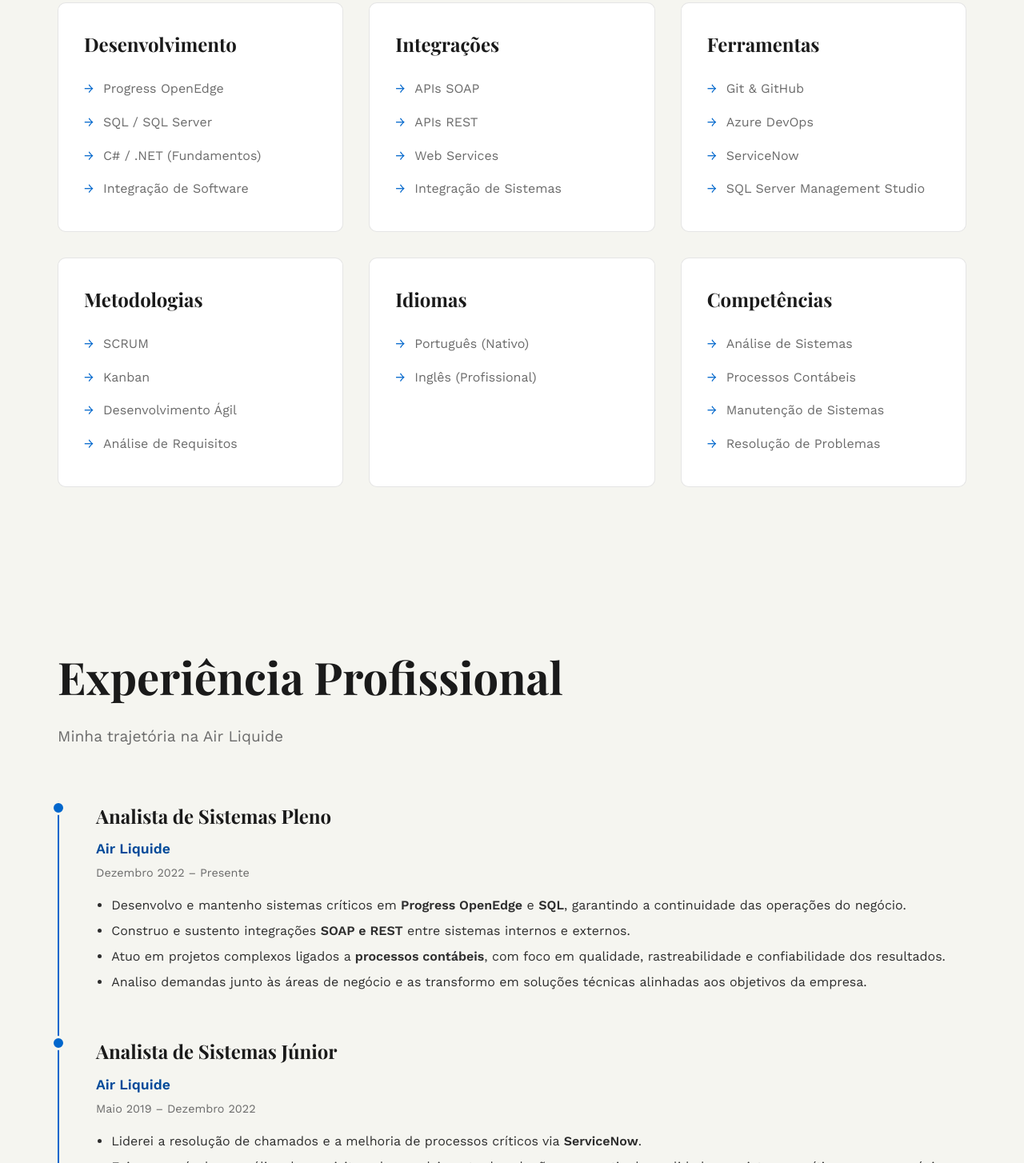
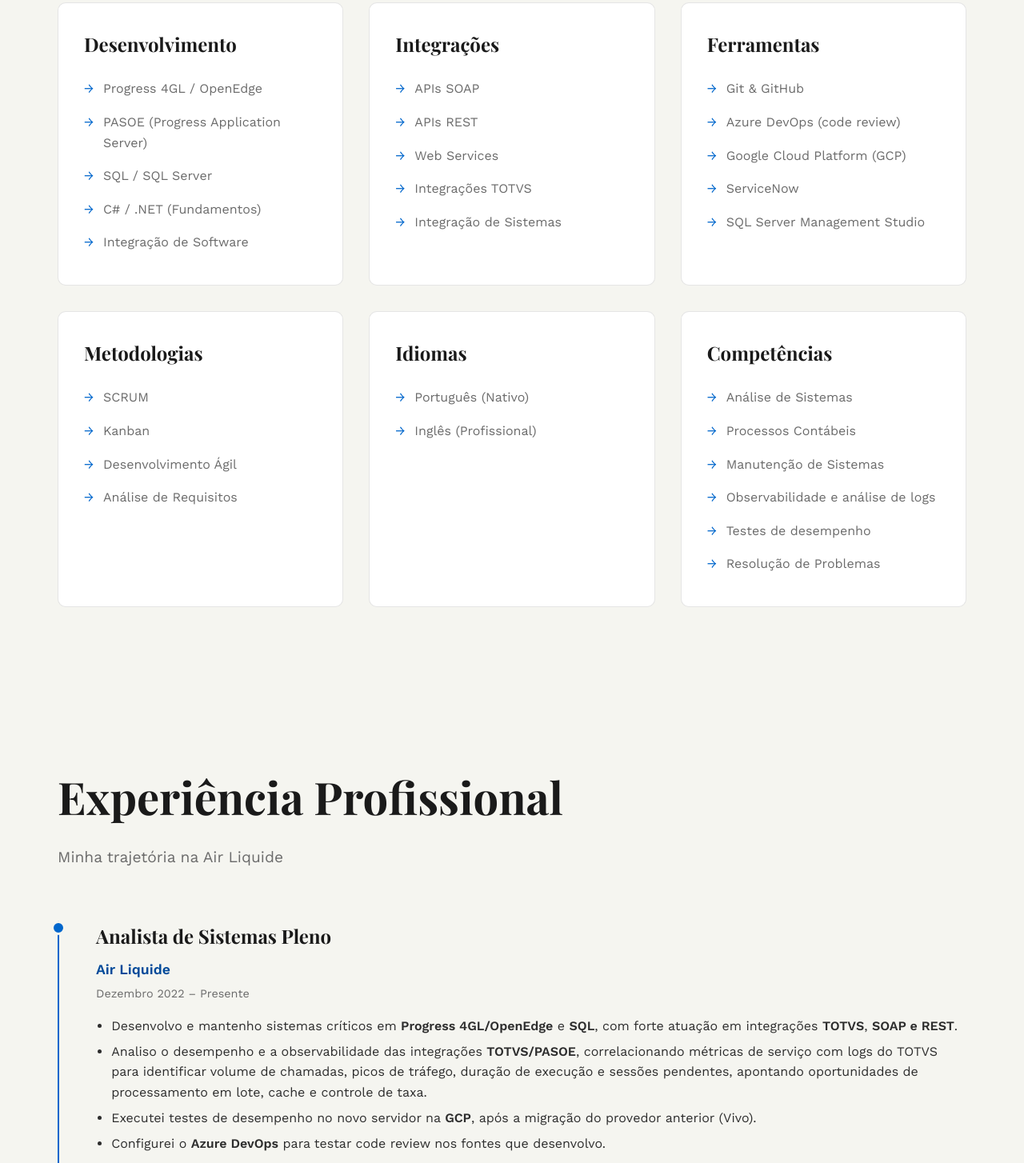
Before and after one commit to gessemacedo/gessemacedo.github.io, a plain HTML site: page index.html in a window 1280 px wide. Shown: the part 2210-3664 px from the top of the page at 80% size. Drawn offline with nearby package versions, Linux system fonts and the light colour scheme.

Commit message:
Atualiza experiência atual: integrações TOTVS/PASOE, observabilidade, GCP e Azure DevOps

```diff
--- a/index.html
+++ b/index.html
@@ -4,19 +4,19 @@
     <meta charset="UTF-8">
     <meta name="viewport" content="width=device-width, initial-scale=1.0">
     <title>Gessé Soares | Desenvolvedor de Software</title>
-    <meta name="description" content="Gessé Soares, Desenvolvedor de Software e Analista de Sistemas em São Paulo, com experiência em Progress OpenEdge, SQL e integrações SOAP/REST.">
+    <meta name="description" content="Gessé Soares, Desenvolvedor de Software e Analista de Sistemas em São Paulo, com experiência em Progress 4GL/OpenEdge, PASOE, integrações TOTVS e SOAP/REST, SQL e observabilidade.">
     <link rel="canonical" href="https://gessemacedo.github.io/">
     <link rel="icon" href="favicon.svg" type="image/svg+xml">
 
     <meta property="og:type" content="profile">
     <meta property="og:locale" content="pt_BR">
     <meta property="og:title" content="Gessé Soares | Desenvolvedor de Software">
-    <meta property="og:description" content="Analista de Sistemas e Desenvolvedor em São Paulo: Progress OpenEdge, SQL e integrações SOAP/REST.">
+    <meta property="og:description" content="Analista de Sistemas e Desenvolvedor em São Paulo: Progress 4GL/OpenEdge, PASOE, integrações TOTVS e SOAP/REST, SQL e observabilidade.">
     <meta property="og:url" content="https://gessemacedo.github.io/">
     <!-- [PREENCHER: imagem de compartilhamento 1200x630, ex.: og-image.png] <meta property="og:image" content="https://gessemacedo.github.io/og-image.png"> -->
     <meta name="twitter:card" content="summary">
     <meta name="twitter:title" content="Gessé Soares | Desenvolvedor de Software">
-    <meta name="twitter:description" content="Analista de Sistemas e Desenvolvedor em São Paulo: Progress OpenEdge, SQL e integrações SOAP/REST.">
+    <meta name="twitter:description" content="Analista de Sistemas e Desenvolvedor em São Paulo: Progress 4GL/OpenEdge, PASOE, integrações TOTVS e SOAP/REST, SQL e observabilidade.">
 
     <script type="application/ld+json">
     {
@@ -29,6 +29,7 @@
       "address": { "@type": "PostalAddress", "addressLocality": "São Paulo", "addressCountry": "BR" },
       "email": "mailto:gesse.soares.macedo@gmail.com",
       "url": "https://gessemacedo.github.io/",
+      "knowsAbout": ["Progress 4GL", "Progress OpenEdge", "PASOE", "TOTVS", "Integração de sistemas", "APIs REST", "APIs SOAP", "SQL", "Observabilidade", "Testes de desempenho", "Google Cloud Platform", "Azure DevOps", "Code review"],
       "sameAs": [
         "https://www.linkedin.com/in/gess%C3%A9-soares-b518b3161/",
         "https://github.com/gessemacedo"
@@ -83,7 +84,7 @@
             <p class="section-subtitle">Analista de Sistemas com <span class="years-it">8</span>+ anos de experiência em TI</p>
             <div class="about-content">
                 <div class="about-text fade-in">
-                    <p>Analista de Sistemas com mais de <span class="years-it">8</span> anos de experiência em TI, sendo mais de <span class="years-dev">7</span> em análise, desenvolvimento e manutenção de sistemas críticos, atuando com <strong>Progress OpenEdge</strong>, <strong>SQL</strong> e integrações <strong>SOAP/REST</strong>.</p>
+                    <p>Analista de Sistemas com mais de <span class="years-it">8</span> anos de experiência em TI, sendo mais de <span class="years-dev">7</span> em análise, desenvolvimento e manutenção de sistemas críticos, atuando com <strong>Progress 4GL/OpenEdge</strong>, <strong>PASOE</strong>, <strong>SQL</strong> e muitas integrações (<strong>TOTVS</strong>, <strong>SOAP/REST</strong>), com foco em desempenho e observabilidade.</p>
                     <p>Experiência em metodologias ágeis como <strong>SCRUM</strong> e <strong>Kanban</strong>, com domínio de ferramentas como <strong>Azure DevOps</strong> e <strong>ServiceNow</strong>. Forte atuação em processos contábeis e projetos complexos, sempre com foco em qualidade e rastreabilidade.</p>
                 </div>
                 <!-- [PREENCHER: foto profissional, ex.: <img src="foto.jpg" alt="Foto de Gessé Soares" class="about-image" width="500" height="500">] -->
@@ -113,7 +114,8 @@
                 <div class="skill-card fade-in">
                     <h3>Desenvolvimento</h3>
                     <ul>
-                        <li>Progress OpenEdge</li>
+                        <li>Progress 4GL / OpenEdge</li>
+                        <li>PASOE (Progress Application Server)</li>
                         <li>SQL / SQL Server</li>
                         <li>C# / .NET (Fundamentos)</li>
                         <li>Integração de Software</li>
@@ -125,6 +127,7 @@
                         <li>APIs SOAP</li>
                         <li>APIs REST</li>
                         <li>Web Services</li>
+                        <li>Integrações TOTVS</li>
                         <li>Integração de Sistemas</li>
                     </ul>
                 </div>
@@ -132,7 +135,8 @@
                     <h3>Ferramentas</h3>
                     <ul>
                         <li>Git &amp; GitHub</li>
-                        <li>Azure DevOps</li>
+                        <li>Azure DevOps (code review)</li>
+                        <li>Google Cloud Platform (GCP)</li>
                         <li>ServiceNow</li>
                         <li>SQL Server Management Studio</li>
                     </ul>
@@ -159,6 +163,8 @@
                         <li>Análise de Sistemas</li>
                         <li>Processos Contábeis</li>
                         <li>Manutenção de Sistemas</li>
+                        <li>Observabilidade e análise de logs</li>
+                        <li>Testes de desempenho</li>
                         <li>Resolução de Problemas</li>
                     </ul>
                 </div>
@@ -174,12 +180,13 @@
                     <div class="company">Air Liquide</div>
                     <div class="period"><time datetime="2022-12">Dezembro 2022</time> – Presente</div>
                     <ul>
-                        <li>Desenvolvo e mantenho sistemas críticos em <strong>Progress OpenEdge</strong> e <strong>SQL</strong>, garantindo a continuidade das operações do negócio.</li>
-                        <li>Construo e sustento integrações <strong>SOAP e REST</strong> entre sistemas internos e externos.</li>
-                        <li>Atuo em projetos complexos ligados a <strong>processos contábeis</strong>, com foco em qualidade, rastreabilidade e confiabilidade dos resultados.</li>
-                        <li>Analiso demandas junto às áreas de negócio e as transformo em soluções técnicas alinhadas aos objetivos da empresa.</li>
+                        <li>Desenvolvo e mantenho sistemas críticos em <strong>Progress 4GL/OpenEdge</strong> e <strong>SQL</strong>, com forte atuação em integrações <strong>TOTVS</strong>, <strong>SOAP e REST</strong>.</li>
+                        <li>Analiso o desempenho e a observabilidade das integrações <strong>TOTVS/PASOE</strong>, correlacionando métricas de serviço com logs do TOTVS para identificar volume de chamadas, picos de tráfego, duração de execução e sessões pendentes, apontando oportunidades de processamento em lote, cache e controle de taxa.</li>
+                        <li>Executei testes de desempenho no novo servidor na <strong>GCP</strong>, após a migração do provedor anterior (Vivo).</li>
+                        <li>Configurei o <strong>Azure DevOps</strong> para testar code review nos fontes que desenvolvo.</li>
+                        <li>Atuo em projetos complexos ligados a <strong>processos contábeis</strong>, transformando demandas do negócio em soluções com qualidade e rastreabilidade.</li>
                     </ul>
-                    <!-- [PREENCHER: métricas de impacto, ex.: nº de integrações entregues, sistemas/módulos sob responsabilidade, nº de usuários atendidos, % de redução de tempo/erros] -->
+                    <!-- [PREENCHER: métricas de impacto, ex.: nº de integrações mantidas, volume de chamadas/dia, ganho de desempenho medido na GCP vs. Vivo (%), redução de tempo de execução ou de sessões pendentes, nº de fontes/PRs revisados no Azure DevOps] -->
                 </div>
                 <div class="timeline-item fade-in">
                     <h3>Analista de Sistemas Júnior</h3>
```
